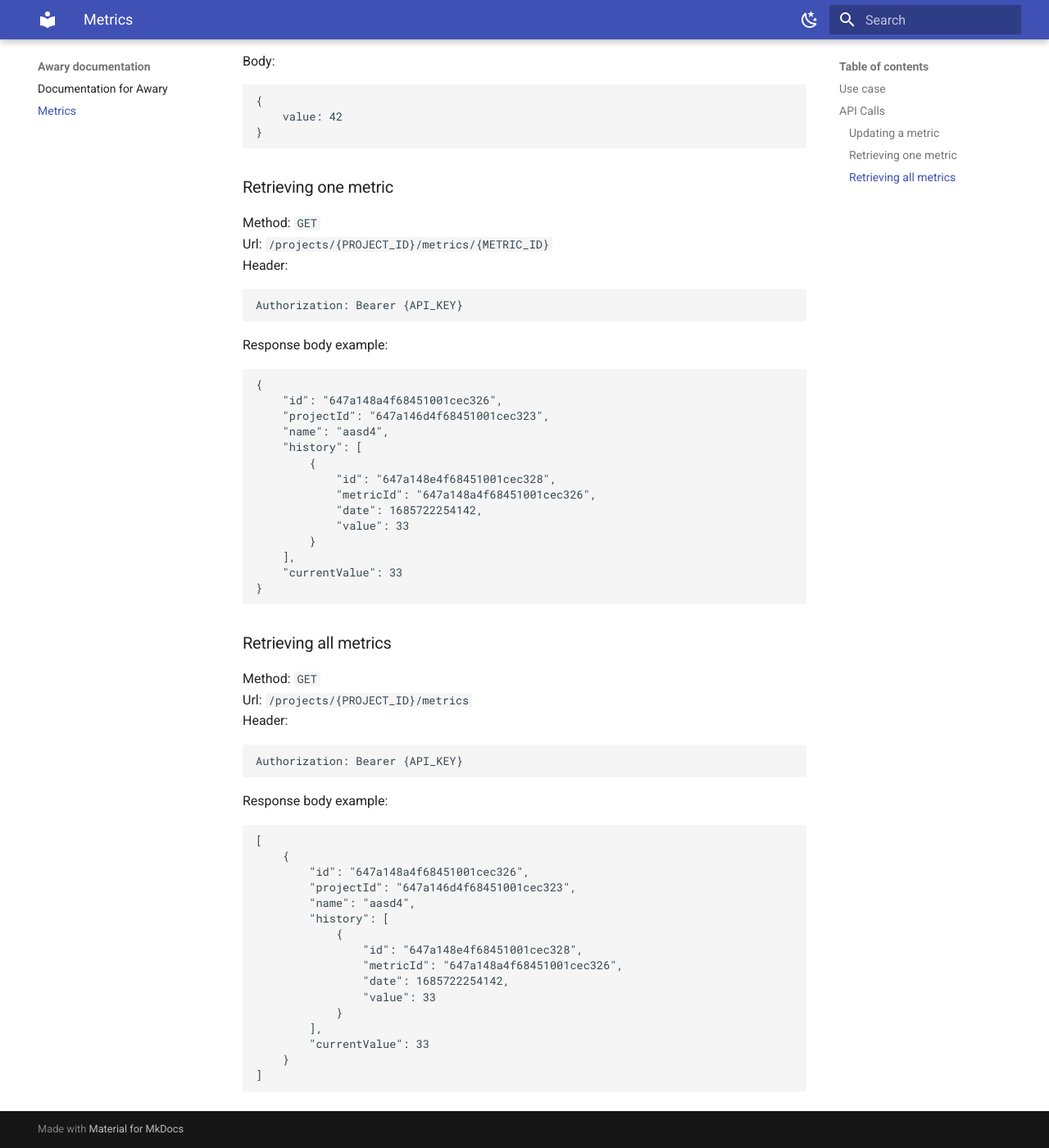
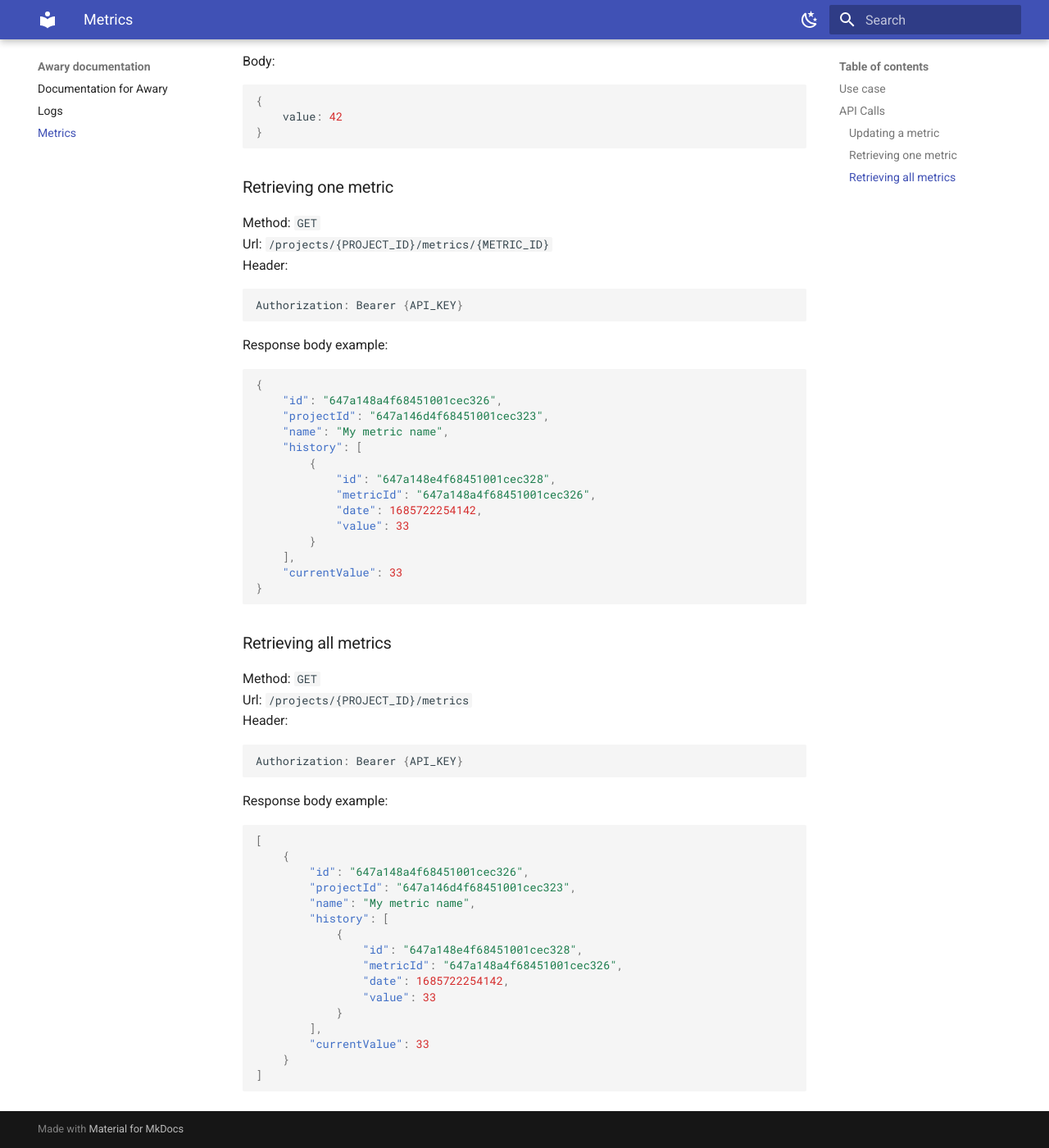
Before and after one commit to xesnault/awary, an MkDocs documentation site: the page built from docs/docs/Metrics.md, in a window 1280 px wide and 1400 px high, scrolled down 789 px. Shown: the whole window at 82% size. Built offline with MkDocs 1.6.1 and Material for MkDocs 9.7.7, drawn with Linux system fonts in a browser that asks for light colours.

Commit message:
Update docs with syntax highlighting and logs info

```diff
--- a/docs/docs/Metrics.md
+++ b/docs/docs/Metrics.md
@@ -45,7 +45,7 @@ Response body example:
 {
 	"id": "647a148a4f68451001cec326",
 	"projectId": "647a146d4f68451001cec323",
-	"name": "aasd4",
+	"name": "My metric name",
 	"history": [
 		{
 			"id": "647a148e4f68451001cec328",
@@ -72,7 +72,7 @@ Response body example:
 	{
 		"id": "647a148a4f68451001cec326",
 		"projectId": "647a146d4f68451001cec323",
-		"name": "aasd4",
+		"name": "My metric name",
 		"history": [
 			{
 				"id": "647a148e4f68451001cec328",
--- a/docs/mkdocs.yml
+++ b/docs/mkdocs.yml
@@ -16,3 +16,12 @@ theme:
       toggle:
         icon: material/weather-sunny
         name: Switch to light mode
+
+markdown_extensions:
+  - pymdownx.highlight:
+      anchor_linenums: true
+      line_spans: __span
+      pygments_lang_class: true
+  - pymdownx.inlinehilite
+  - pymdownx.snippets
+  - pymdownx.superfences
```
Also changed, not shown: docs/docs/Logs.md (added, +57 -0 lines), docs/docs/index.md (+5 -0 lines).
